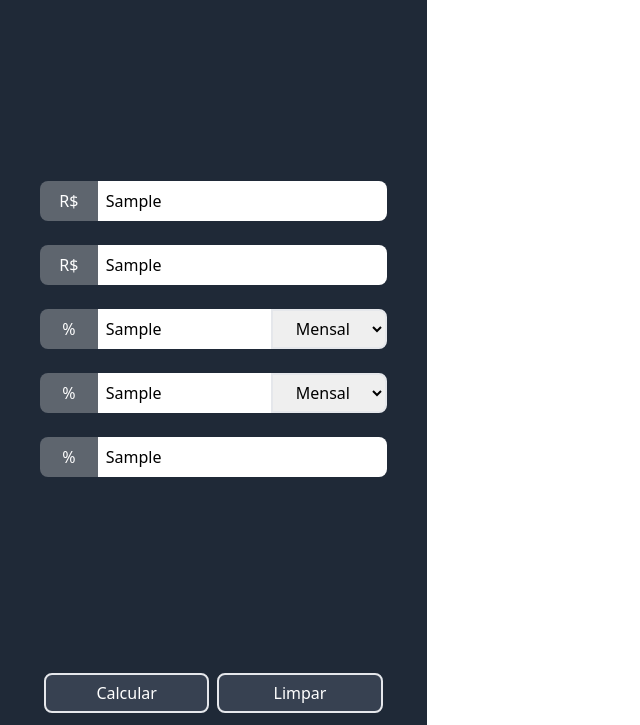
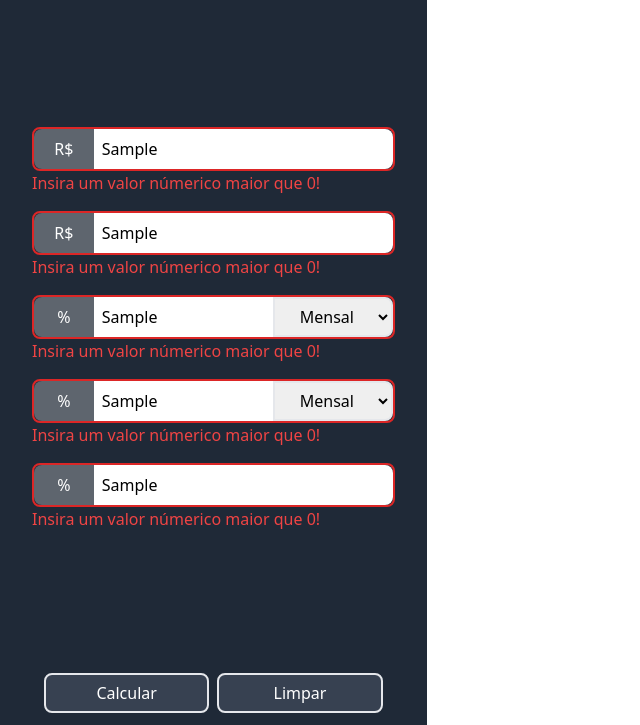
Before and after one commit to kenidydarosa/CalculadoraInvestimentos, a website built with Vite: page index.html in a window 1280 px wide. Both pictures are taken after typing "Sample", "Sample", "Sample", "Sample", "Sample" into the empty fields and a click on the button "Calcular". Shown: the part 75-800 px from the top of the page, without its empty margins (0-640 px from the left). Built offline with nearby package versions, Linux system fonts and the light colour scheme.

Commit message:
formulario completo

```diff
--- a/index.html
+++ b/index.html
@@ -11,9 +11,9 @@
       <h1 class="text-2xl font-bold px-6 py-5 text-center text-white">
         Calculadora de investimentos
       </h1>
-      <form id="investment-form" class="flex-col w-full p-6">
-        <div class="flex w-full flex-col px-4 my-6">
-          <div class="flex">
+      <form id="investment-form" class="flex-col w-full p-4">
+        <div class="flex w-full flex-col px-4 my-4 h-[4.25rem]">
+          <div class="flex border-2 border-gray-800 rounded-lg">
             <input
               type="text"
               value="R$"
@@ -30,8 +30,8 @@
             />
           </div>
         </div>
-        <div class="flex w-full flex-col px-4 my-6">
-          <div class="flex">
+        <div class="flex w-full flex-col px-4 my-4 h-[4.25rem]">
+          <div class="flex border-2 border-gray-800 rounded-lg">
             <input
               type="text"
               value="R$"
@@ -47,8 +47,8 @@
             />
           </div>
         </div>
-        <div class="flex w-full flex-col px-4 my-6">
-          <div class="flex">
+        <div class="flex w-full flex-col px-4 my-4 h-[4.25rem]">
+          <div class="flex border-2 border-gray-800 rounded-lg">
             <input
               type="text"
               value="%"
@@ -72,8 +72,8 @@
             </select>
           </div>
         </div>
-        <div class="flex w-full flex-col px-4 my-6">
-          <div class="flex">
+        <div class="flex w-full flex-col px-4 my-4 h-[4.25rem]">
+          <div class="flex border-2 border-gray-800 rounded-lg">
             <input
               type="text"
               value="%"
@@ -97,8 +97,8 @@
             </select>
           </div>
         </div>
-        <div class="flex w-full flex-col px-4 my-6">
-          <div class="flex">
+        <div class="flex w-full flex-col px-4 my-4 h-[4.25rem]">
+          <div class="flex border-2 border-gray-800 rounded-lg">
             <input
               type="text"
               value="%"
@@ -116,7 +116,7 @@
           </div>
         </div>
       </form>
-      <div class="text-right px-10 py-2 flex">
+      <div class="text-right px-10 py-2 flex bg-gray-800">
         <button
           id="calculate-results"
           class="p-1.5 w-1/2 m-1 bg-gray-700 hover:bg-gray-500 text-white rounded-lg border-2"
@@ -126,6 +126,7 @@
           Calcular
         </button>
         <button
+          id="clear-form"
           class="p-1.5 w-1/2 m-1 bg-gray-700 hover:bg-gray-500 text-white rounded-lg border-2"
         >
           Limpar
--- a/main.js
+++ b/main.js
@@ -4,13 +4,18 @@ const form = document.getElementById('investment-form');
 // Poderia pegar o form e adicionar um evento de submit ou adicionar o "type"=submit no botão
 
 const calculateButton = document.getElementById('calculate-results');
+const clearFormButton = document.getElementById('clear-form');
 
 export function renderProgression(evento) {
   evento.preventDefault();
-//   const startingAmount = Number(
-    // document.getElementById('starting-amount').value
-//   );
-    const startingAmount = Number(form['starting-amount'].value) //Outra forma de acessar os elementos dentro de um form
+  //   const startingAmount = Number(
+  // document.getElementById('starting-amount').value
+  //   );
+
+  if (document.querySelector('.error')) {
+    return;
+  }
+  const startingAmount = Number(form['starting-amount'].value); //Outra forma de acessar os elementos dentro de um form
   const adicionalContribution = Number(
     document.getElementById('adition-contibution').value
   );
@@ -30,5 +35,52 @@ export function renderProgression(evento) {
   );
   console.log(returnsArray);
 }
-// form.addEventListener('submit', renderProgression);
+
+function clearForm() {
+  for (const element of form) {
+    if (element.tagName === 'INPUT' && element.hasAttribute('name')) {
+      element.value = '';
+    }
+    const errorInputContainers = document.querySelectorAll('.error');
+    for (const errorInputContainer of errorInputContainers) {
+      errorInputContainer.classList.remove('error');
+      errorInputContainer.parentElement.querySelector('p').remove();
+    }
+  }
+}
+function validateInput(event) {
+  if (event.target.value == '') {
+    return;
+  }
+
+  const { parentElement } = event.target;
+  const grandParentElement = event.target.parentElement.parentElement;
+  const inputValue = event.target.value.replace(',', '.');
+
+  const errorTextElement = document.createElement('p');
+
+  if (
+    isNaN(inputValue) ||
+    (Number(inputValue) <= 0 && !parentElement.classList.contains('error'))
+  ) {
+    errorTextElement.classList.add('text-red-500');
+    errorTextElement.innerText = 'Insira um valor númerico maior que 0!';
+    parentElement.classList.add('error');
+    grandParentElement.appendChild(errorTextElement);
+  } else if (
+    parentElement.classList.contains('error') &&
+    !isNaN(inputValue) &&
+    Number(inputValue) > 0
+  ) {
+    parentElement.classList.remove('error');
+    grandParentElement.querySelector('p').remove();
+  }
+}
+for (const formElement of form) {
+  if (formElement.tagName === 'INPUT' && formElement.hasAttribute('name')) {
+    formElement.addEventListener('blur', validateInput);
+  }
+}
+
 calculateButton.addEventListener('click', renderProgression);
+clearFormButton.addEventListener('click', clearForm);
--- a/style.css
+++ b/style.css
@@ -1,3 +1,11 @@
 @tailwind base;
 @tailwind components;
 @tailwind utilities;
+
+@layer utilities{
+    .error{
+        @apply border-2;
+        @apply border-red-600;
+        @apply rounded-lg;
+    }
+}
```
